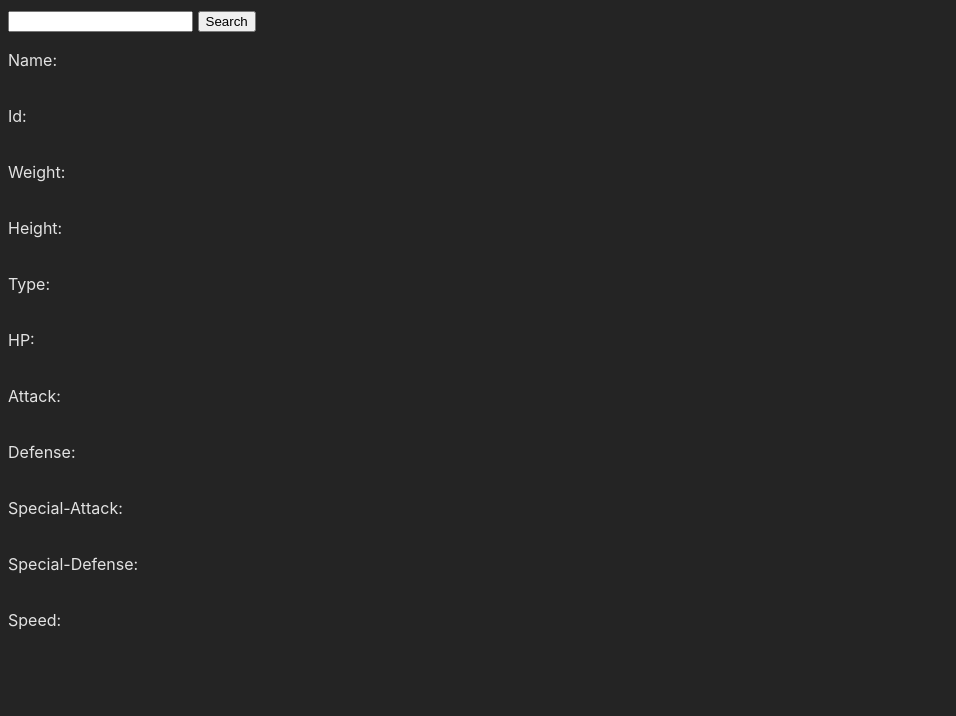
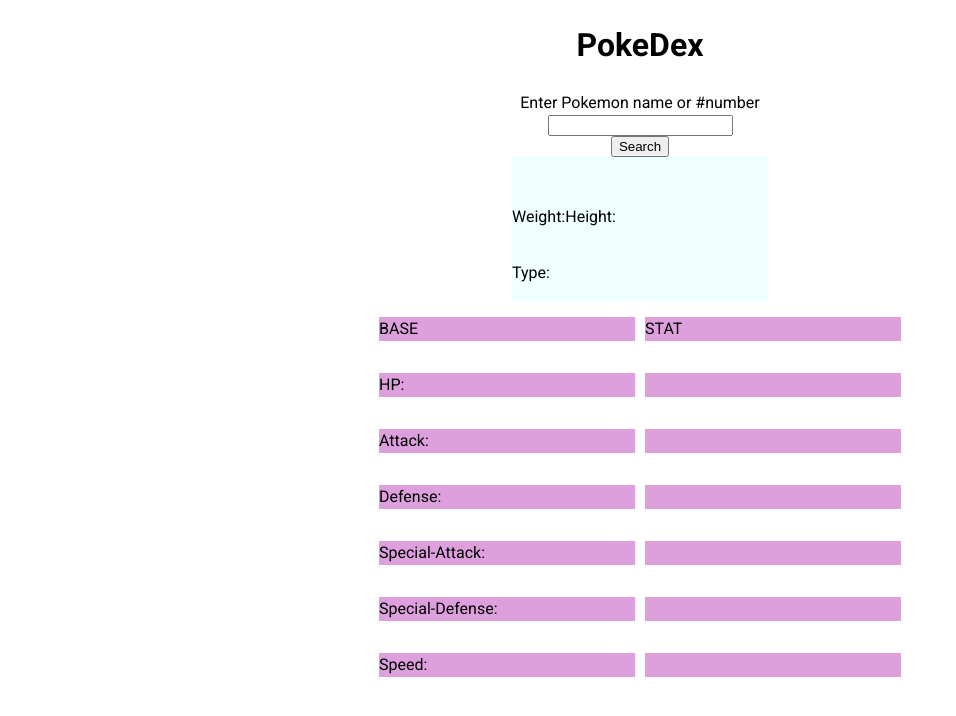
Before and after one commit to deepdev79/PokeDex, a website built with Vite: page index.html in a window 1280 px wide. Shown: the whole page, without its empty margins (0-956 px from the left). Built offline with nearby package versions, Linux system fonts and the light colour scheme.

Commit message:
50% design

```diff
--- a/index.html
+++ b/index.html
@@ -8,53 +8,58 @@
     <link rel="stylesheet" href="./style.css" />
   </head>
   <body>
+    <h1>PokeDex</h1>
+    <div id="poke-info">
+      <label for="search-input">Enter Pokemon name or #number</label>
       <input id="search-input" required />
       <button id="search-button">Search</button>
-    <div id="poke-info">
-      <div id="poke-img"></div>
+
+      <div class="card-2">
         <div class="info">
-        <p>Name:</p>
           <p id="pokemon-name"></p>
-      </div>
-      <div class="info">
-        <p>Id:</p>
           <p id="pokemon-id"></p>
         </div>
         <div class="info">
           <p>Weight:</p>
           <p id="weight"></p>
+          <p>Height:</p>
+          <p id="height"></p>
         </div>
         <div class="info">
-        <p>Height:</p>
-        <p id="height"></p>
+          <div id="poke-img"></div>
         </div>
         <div class="info">
           <p>Type:</p>
           <p id="types"></p>
         </div>
-      <div class="info">
-        <p>HP:</p>
-        <p id="hp"></p>
       </div>
-      <div class="info">
-        <p>Attack:</p>
-        <p id="attack"></p>
+      <div class="stat-info">
+        <p class="stat-box">BASE</p>
+        <p class="stat-box">STAT</p>
       </div>
-      <div class="info">
-        <p>Defense:</p>
-        <p id="defense"></p>
+      <div class="stat-info">
+        <p class="stat-box">HP:</p>
+        <p class="stat-box" id="hp"></p>
       </div>
-      <div class="info">
-        <p>Special-Attack:</p>
-        <p id="special-attack"></p>
+      <div class="stat-info">
+        <p class="stat-box">Attack:</p>
+        <p class="stat-box" id="attack"></p>
       </div>
-      <div class="info">
-        <p>Special-Defense:</p>
-        <p id="special-defense"></p>
+      <div class="stat-info">
+        <p class="stat-box">Defense:</p>
+        <p class="stat-box" id="defense"></p>
       </div>
-      <div class="info">
-        <p>Speed:</p>
-        <p id="speed"></p>
+      <div class="stat-info">
+        <p class="stat-box">Special-Attack:</p>
+        <p class="stat-box" id="special-attack"></p>
+      </div>
+      <div class="stat-info">
+        <p class="stat-box">Special-Defense:</p>
+        <p class="stat-box" id="special-defense"></p>
+      </div>
+      <div class="stat-info">
+        <p class="stat-box">Speed:</p>
+        <p class="stat-box" id="speed"></p>
       </div>
     </div>
     <script src="./script.js"></script>
--- a/script.js
+++ b/script.js
@@ -14,6 +14,7 @@
 const specialDefense = document.getElementById("special-defense");
 const url = "https://pokeapi-proxy.freecodecamp.rocks/api/pokemon";
 
+// fetch data to check if Pokemon exist or not
 const fetchData = async () => {
   try {
     const res = await fetch(url);
@@ -21,6 +22,8 @@
     findPokemon(data);
   } catch (err) {}
 };
+
+// If Pokemon exist following function is executed for info. for that particular pokemon
 
 const fetchData2 = async (idCurr) => {
   try {
@@ -34,7 +37,7 @@
 const displayPokemon = (data) => {
   const { name, id, height, weight, stats, types, sprites } = data;
   pokemonImg.innerHTML = `<img id="sprite" src="${sprites.front_default}">`;
-  pokemonId.textContent = id;
+  pokemonId.textContent = " #" + id;
   pokemonName.textContent = name;
   pokemonWeight.textContent = weight;
   pokemonHeight.textContent = height;
--- a/style.css
+++ b/style.css
@@ -1,21 +1,46 @@
+@import url("https://fonts.googleapis.com/css2?family=Pacifico&family=Roboto:ital,wght@0,100;0,300;0,400;0,500;0,700;0,900;1,100;1,300;1,400;1,500;1,700;1,900&display=swap");
 :root {
-  font-family: Inter, system-ui, Avenir, Helvetica, Arial, sans-serif;
+  font-family: "Roboto", Helvetica, sans-serif;
   line-height: 1.5;
   font-weight: 400;
 
-  color-scheme: light dark;
-  color: rgba(255, 255, 255, 0.87);
-  background-color: #242424;
-
-  font-synthesis: none;
-  text-rendering: optimizeLegibility;
-  -webkit-font-smoothing: antialiased;
-  -moz-osx-font-smoothing: grayscale;
+  color-scheme: light;
+  /* color: rgba(255, 255, 255, 0.87); */
+  /* background-color: #242424; */
 }
 
+h1 {
+  text-align: center;
+}
+span {
+  margin-left: 3px;
+  margin-right: 2px;
+}
+
+#poke-info {
+  display: flex;
+  justify-content: center;
+  flex-direction: column;
+  align-items: center;
+}
 .info,
+.stat-info,
 #types {
   display: flex;
+}
+
+.stat-info {
+  gap: 10px;
+}
+
+.card-2 {
+  width: 20vw;
+  background-color: azure;
+}
+
+.stat-box {
+  width: 20vw;
+  background-color: plum;
 }
 
 .grass {
```
Lines whose indentation alone changed are shown as unchanged.
